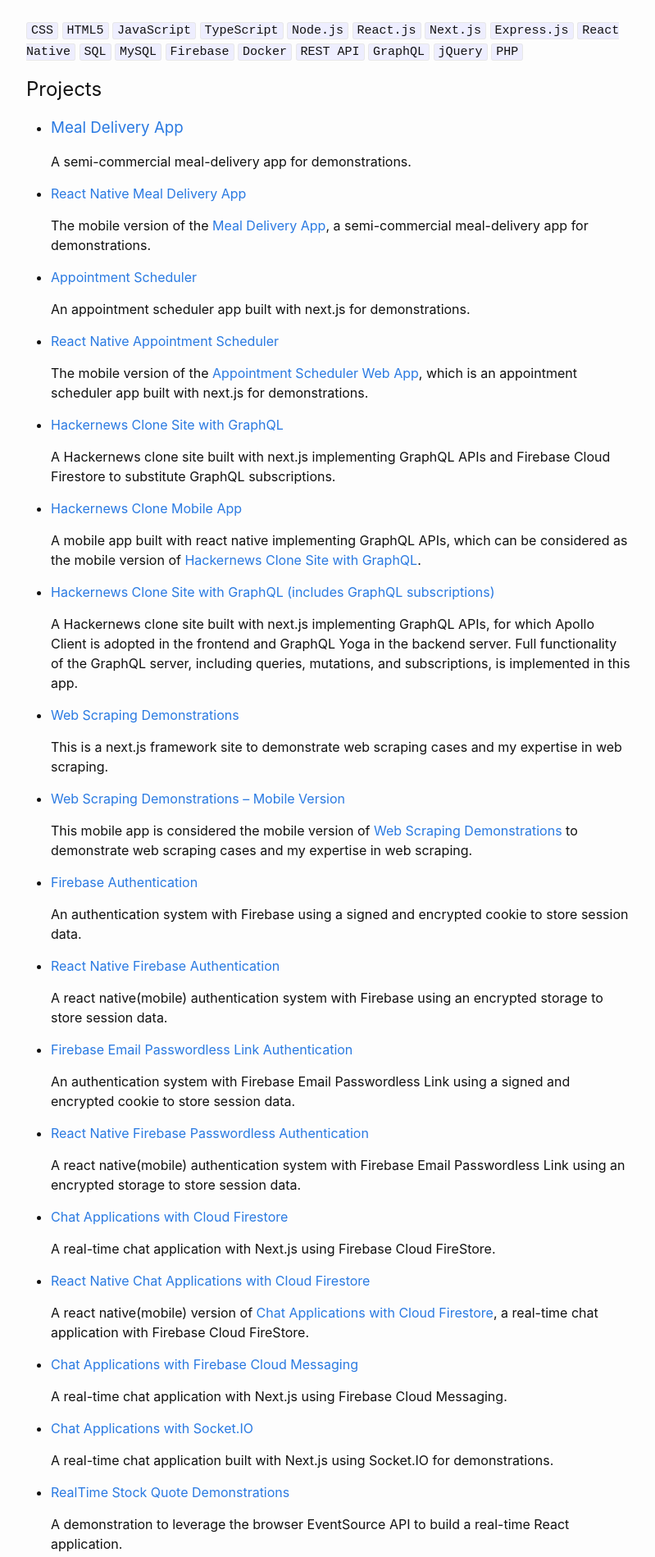
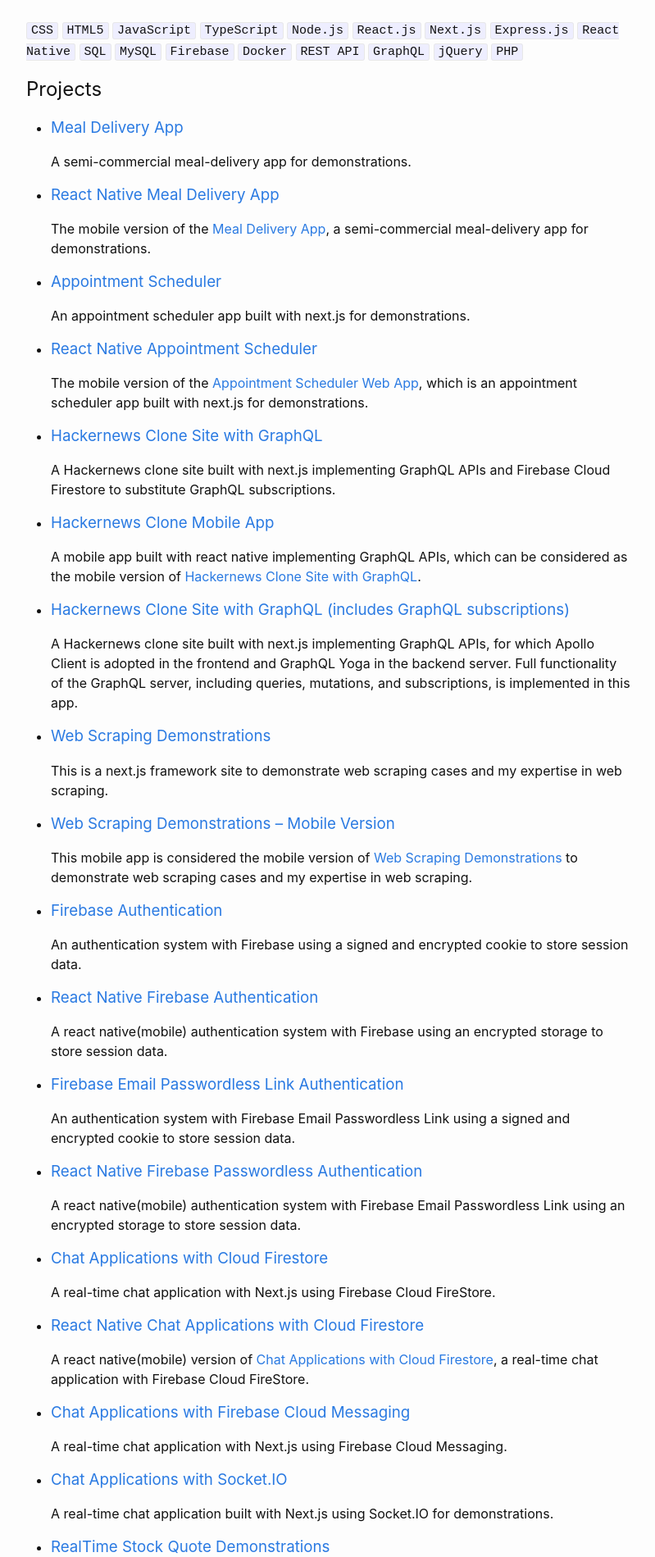
Before and after one commit to jglchen/jglchen.github.io, a Jekyll site: the page built from index.md, in a window 1280 px wide. Shown: the part 795-2694 px from the top of the page at 82% size, without its empty margins (238-1037 px from the left). Built offline with Jekyll 4.4.1, drawn with Linux system fonts in a browser that asks for light colours.

Commit message:
Initial Commit

```diff
--- a/index.md
+++ b/index.md
@@ -27,71 +27,71 @@ Several side projects are listed below to demonstrate React websites and associa
 - ### [Meal Delivery App](https://jglchen.github.io/meal-delivery/)
     A semi-commercial meal-delivery app for demonstrations.
 
-- #### [React Native Meal Delivery App](https://jglchen.github.io/react-native-meal-delivery/)
+- ### [React Native Meal Delivery App](https://jglchen.github.io/react-native-meal-delivery/)
     The mobile version of the [Meal Delivery App](https://jglchen.github.io/meal-delivery/), a semi-commercial meal-delivery app for demonstrations.
 
-- #### [Appointment Scheduler](https://jglchen.github.io/scheduler-app/)
+- ### [Appointment Scheduler](https://jglchen.github.io/scheduler-app/)
     An appointment scheduler app built with next.js for demonstrations.
 
-- #### [React Native Appointment Scheduler](https://jglchen.github.io/react-native-scheduler-app/)
+- ### [React Native Appointment Scheduler](https://jglchen.github.io/react-native-scheduler-app/)
     The mobile version of the [Appointment Scheduler Web App](https://jglchen.github.io/scheduler-app/), which is an appointment scheduler app built with next.js for demonstrations.
 
-- #### [Hackernews Clone Site with GraphQL](https://jglchen.github.io/hackernews-nextjs-apollo/)
+- ### [Hackernews Clone Site with GraphQL](https://jglchen.github.io/hackernews-nextjs-apollo/)
     A Hackernews clone site built with next.js implementing GraphQL APIs and Firebase Cloud Firestore to substitute GraphQL subscriptions.
 
-- #### [Hackernews Clone Mobile App](https://jglchen.github.io/react-native-hackernews-apollo/)
+- ### [Hackernews Clone Mobile App](https://jglchen.github.io/react-native-hackernews-apollo/)
     A mobile app built with react native implementing GraphQL APIs, which can be considered as the mobile version of [Hackernews Clone Site with GraphQL](https://jglchen.github.io/hackernews-nextjs-apollo/).
 
-- #### [Hackernews Clone Site with GraphQL (includes GraphQL subscriptions)](https://jglchen.github.io/hackernews-nextjs-graphql-sse/)
+- ### [Hackernews Clone Site with GraphQL (includes GraphQL subscriptions)](https://jglchen.github.io/hackernews-nextjs-graphql-sse/)
     A Hackernews clone site built with next.js implementing GraphQL APIs, for which Apollo Client is adopted in the frontend and GraphQL Yoga in the backend server. Full functionality of the GraphQL server, including queries, mutations, and subscriptions, is implemented in this app.
 
-- #### [Web Scraping Demonstrations](https://jglchen.github.io/web-scrape/)
+- ### [Web Scraping Demonstrations](https://jglchen.github.io/web-scrape/)
     This is a next.js framework site to demonstrate web scraping cases and my expertise in web scraping.
 
-- #### [Web Scraping Demonstrations -- Mobile Version](https://jglchen.github.io/react-native-web-scrape/)
+- ### [Web Scraping Demonstrations -- Mobile Version](https://jglchen.github.io/react-native-web-scrape/)
     This mobile app is considered the mobile version of [Web Scraping Demonstrations](https://web-scrape.vercel.app) to demonstrate web scraping cases and my expertise in web scraping.
 
-- #### [Firebase Authentication](https://jglchen.github.io/firebase-auth/)
+- ### [Firebase Authentication](https://jglchen.github.io/firebase-auth/)
     An authentication system with Firebase using a signed and encrypted cookie to store session data.
 
-- #### [React Native Firebase Authentication](https://jglchen.github.io/react-native-firebase-auth/)
+- ### [React Native Firebase Authentication](https://jglchen.github.io/react-native-firebase-auth/)
     A react native(mobile) authentication system with Firebase using an encrypted storage to store session data.
 
-- #### [Firebase Email Passwordless Link Authentication](https://jglchen.github.io/firebase-auth-email/)
+- ### [Firebase Email Passwordless Link Authentication](https://jglchen.github.io/firebase-auth-email/)
     An authentication system with Firebase Email Passwordless Link using a signed and encrypted cookie to store session data.
 
-- #### [React Native Firebase Passwordless Authentication](https://jglchen.github.io/react-native-firebase-auth-email/)
+- ### [React Native Firebase Passwordless Authentication](https://jglchen.github.io/react-native-firebase-auth-email/)
     A react native(mobile) authentication system with Firebase Email Passwordless Link using an encrypted storage to store session data.
 
-- #### [Chat Applications with Cloud Firestore](https://jglchen.github.io/firestore-realtime-chat/)
+- ### [Chat Applications with Cloud Firestore](https://jglchen.github.io/firestore-realtime-chat/)
     A real-time chat application with Next.js using Firebase Cloud FireStore.
 
-- #### [React Native Chat Applications with Cloud Firestore](https://jglchen.github.io/firestore-realtime-chat-mobile/)
+- ### [React Native Chat Applications with Cloud Firestore](https://jglchen.github.io/firestore-realtime-chat-mobile/)
     A react native(mobile) version of [Chat Applications with Cloud Firestore](https://jglchen.github.io/firestore-realtime-chat/), a real-time chat application with Firebase Cloud FireStore.
 
-- #### [Chat Applications with Firebase Cloud Messaging](https://jglchen.github.io/firebase-realtime-chat/)
+- ### [Chat Applications with Firebase Cloud Messaging](https://jglchen.github.io/firebase-realtime-chat/)
     A real-time chat application with Next.js using Firebase Cloud Messaging.
 
-- #### [Chat Applications with Socket.IO](https://jglchen.github.io/nextjs-socket-chat/)
+- ### [Chat Applications with Socket.IO](https://jglchen.github.io/nextjs-socket-chat/)
     A real-time chat application built with Next.js using Socket.IO for demonstrations.
 
-- #### [RealTime Stock Quote Demonstrations](https://jglchen.github.io/realtime-stock-next/)
+- ### [RealTime Stock Quote Demonstrations](https://jglchen.github.io/realtime-stock-next/)
     A demonstration to leverage the browser EventSource API to build a real-time React application.
 
-- #### [Build Applications from Website to Mobile - A Sample Server-Rendered Website with Node.js](https://jglchen.github.io/nextjs-projects/)
+- ### [Build Applications from Website to Mobile - A Sample Server-Rendered Website with Node.js](https://jglchen.github.io/nextjs-projects/)
     A Brief Introduction of John Chen, a full-stack software developer. This site illustrates the side projects of John Chen for publicity to show up his technical capabilities and interests.
 
-- #### [Build Applications from Website to Mobile - Mobile Version of A Sample Server-Rendered Website with Node.js](https://jglchen.github.io/react-native-nextjs-projects/)
+- ### [Build Applications from Website to Mobile - Mobile Version of A Sample Server-Rendered Website with Node.js](https://jglchen.github.io/react-native-nextjs-projects/)
     The mobile version of the "Build Applications from Website to Mobile - A Sample Server-Rendered Website with Node.js"
 
-- #### [React Markdown Editor](https://jglchen.github.io/react-md-editor/)
+- ### [React Markdown Editor](https://jglchen.github.io/react-md-editor/)
     A Markdown editor app with React.js built to facilitate editing Markdown documents.
 
-- #### [React Native Markdown Editor](https://jglchen.github.io/react-native-md-editor/)
+- ### [React Native Markdown Editor](https://jglchen.github.io/react-native-md-editor/)
     React native(mobile) version of [React Markdown Editor](https://jglchen.github.io/react-md-editor/).
 
-- #### [React App Demo](https://jglchen.github.io/react-app-demo/)
+- ### [React App Demo](https://jglchen.github.io/react-app-demo/)
     Demonstrate an app using fundamentals of React including simple and class components, state, props, and submitting form data to add new data or update existing records.
 
-- #### [React App Demo - Mobile Version](https://jglchen.github.io/react-app-demo-mobile/)
+- ### [React App Demo - Mobile Version](https://jglchen.github.io/react-app-demo-mobile/)
     Mobile version of [React App Demo](https://jglchen.github.io/react-app-demo/).
```
